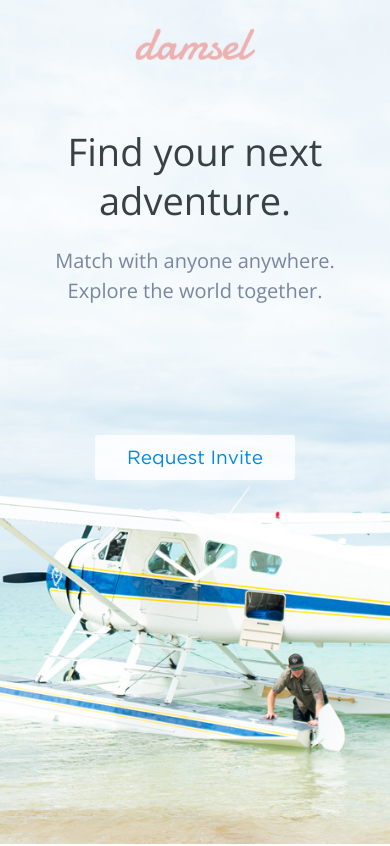
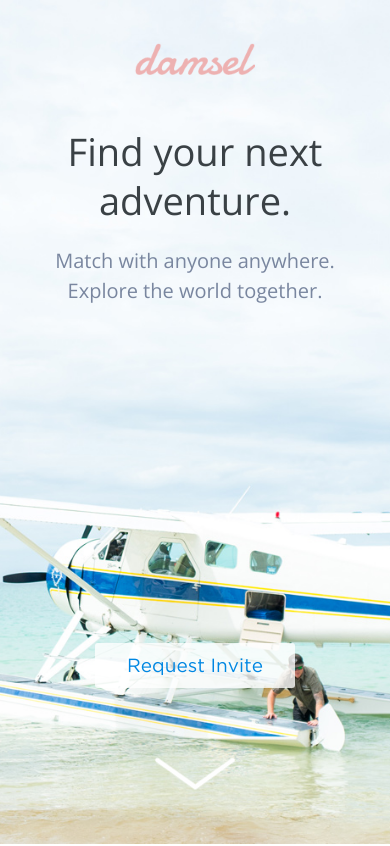
Before and after one commit to damselapp/damselapp.github.io, a plain HTML site: page index.html in a window 390 px wide. Shown: the top 846 px of the page. Drawn offline with nearby package versions, Linux system fonts and the light colour scheme; a script that the page names is missing.

Commit message:
Optimize website for mobile, fix arrow, and social meta descriptions

```diff
--- a/css/marketing.css
+++ b/css/marketing.css
@@ -280,7 +280,7 @@
       background: url(../img-assets/logo-large.png) no-repeat;
       background-size: 130px;
       width: 130px;
-      height: 70px;
+      height: 40px;
       position: absolute;
       margin: auto;
       top: 0;
@@ -349,12 +349,15 @@
       @media screen and (min-width: 320px) and (max-width: 650px) {
         .marketing .logo-container .logo {
           width: 120px;
-          height: 70px;
-          background-size: 120px; } }
+          height: 40px;
+          background-size: 120px; }
+        }
   .marketing .logo-container, .marketing .splash-foot {
     height: 32.5%;
     width: 100%;
     min-height: 200px; }
+
+
   @media screen and (min-width: 320px) and (max-width: 650px) {
     .marketing .logo-container {
       height: 15%;
@@ -374,10 +377,17 @@
       bottom: 0;
       right: 0;
       z-index: 999; }
+
+    .marketing .splash-foot {
+      position: absolute;
+      bottom: 15px;
+    }
       @media screen and (min-width: 320px) and (max-width: 650px) {
-        .marketing .splash-foot .more-wrap {
-          /*display: none; */
-          } }
+        .marketing .splash-foot  {
+        position: absolute;
+        bottom: 35px;
+              }
+           }
     .marketing .splash-foot .tell-me-more {
       padding: 12px 32px;
       border-radius: 3px;
--- a/index.html
+++ b/index.html
@@ -4,8 +4,8 @@
     <meta http-equiv="X-UA-Compatible" content="IE=edge">
     <meta charset="utf-8">
     <title>Damsel - The dating app for explorers.</title>
-    <meta name="description" content="Find your next adventure with Damsel.  Match with anyone anywhere. Explore the world together." />
-    <!-- <meta name="keywords" content="img-assets/socialthumbmail.jpg" /> -->
+    <meta name="description" content="The dating app for explorers. Match with anyone anywhere. Explore the world together." />
+    <meta name="keywords" content="img-assets/socialthumbmail.jpg" />
 
     <meta name="viewport" content="width=device-width, initial-scale=1">
     <meta name="author" content="Damsel.app" />
@@ -14,17 +14,17 @@
 <!--     <meta name="google-site-verification" content="GUdKnHsUMNvZrWFGae5DxoomiCCuELuC4jahG8X61Hw" /> -->
     <meta property="og:title" content="Damsel - Find your next adventure." />
     <meta property="og:locale" content="en_US" />
-    <!-- <meta property="fb:app_id" content="" /> -->
+    <meta property="fb:app_id" content="" />
     <meta property="og:site_name" content="Damsel.app"/>
     <meta property="og:type" content="article" />
-    <!-- <meta property="og:image" content="img-assets/socialthumbnail.jpg" /> -->
-    <!-- <meta property="og:url" content="http://www.thebreakupapp.com/littlebook.html" /> -->
+    <meta property="og:image" content="img-assets/socialthumbnail.jpg" />
+    <meta property="og:url" content="https://www.damsel.app/" />
     <meta property="og:description" content="The dating app for explorers. Match with anyone anywhere. Explore the world together." />
 
     <meta name="twitter:card" content="summary" />
     <meta name="twitter:title" content="Damsel" />
     <meta name="twitter:description" content="The dating app for explorers. Match with anyone anywhere. Explore the world together." />
-    <!-- <meta name="twitter:image" content="img-assets/socialthumbmail.jpg" />   -->
+    <meta name="twitter:image" content="img-assets/socialthumbmail.jpg" />
 
 
     <!-- <link rel="icon" href="http://www.thebreakupapp.com/wp-content/uploads/2016/04/cropped-favicon-32x32.png" sizes="32x32" /> -->
@@ -56,10 +56,10 @@
   <!-- Top bar removed for now -->
 <!--  <div class="top-bar">
     <div class="top-bar-text">Available on iOS and Android.</div>
-    <h1 class="logo hide-text">LittleBook</h1>
+    <h1 class="logo hide-text">Damsel</h1>
     <a href="/login" class="sign-in-button">Download</a>
   </div> -->
-<!--   <a href="/login" class="sign-in-button">thebreakupapp.com</a>
+<!--   <a href="/login" class="sign-in-button">damsel.app</a>
  -->
   <section class="splash-content">
     <div class="logo-container">
```
Also changed, not shown: img-assets/socialthumbnail.jpg, img-assets/xsocialthumbnail.jpg (added).
